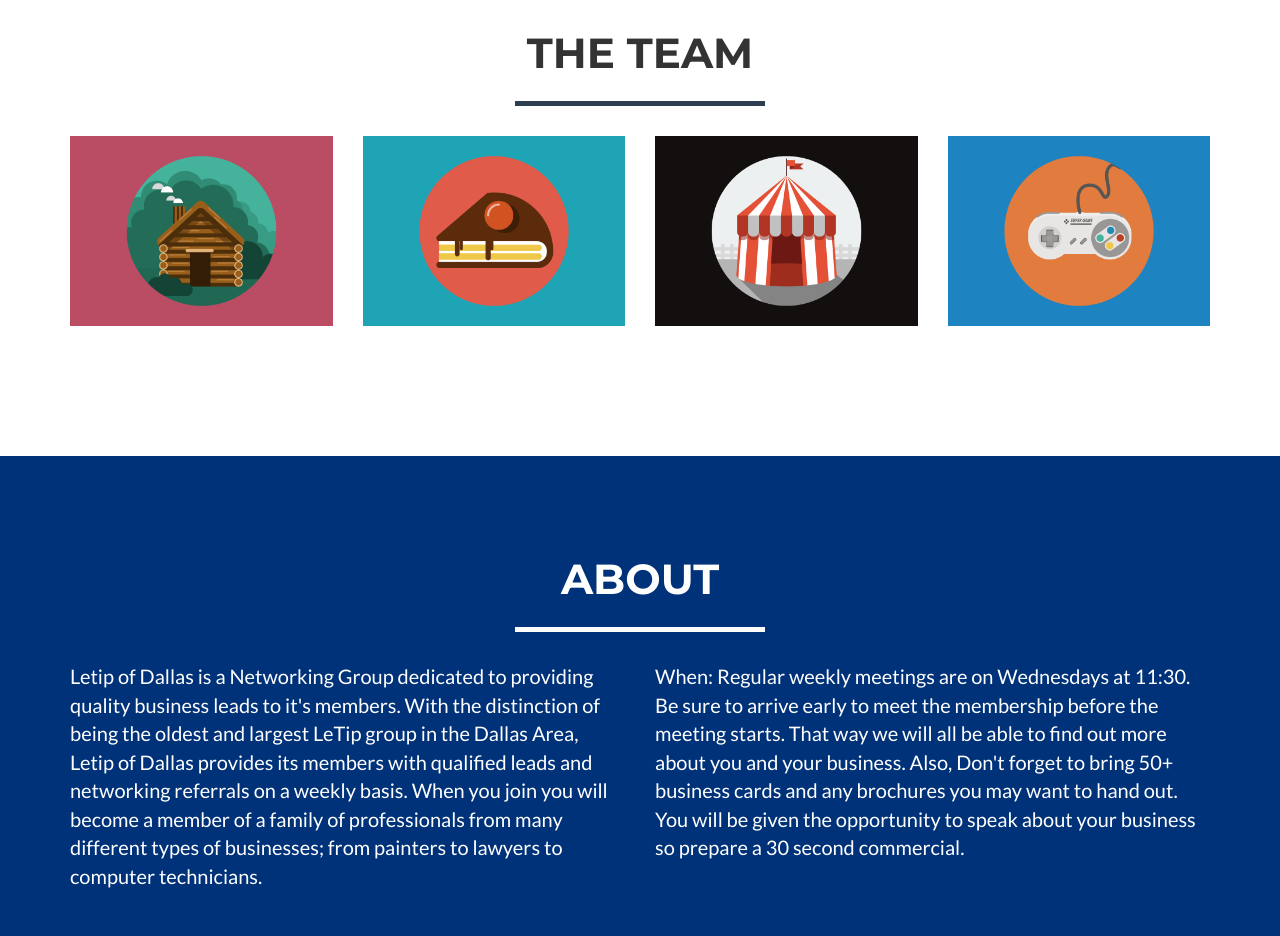
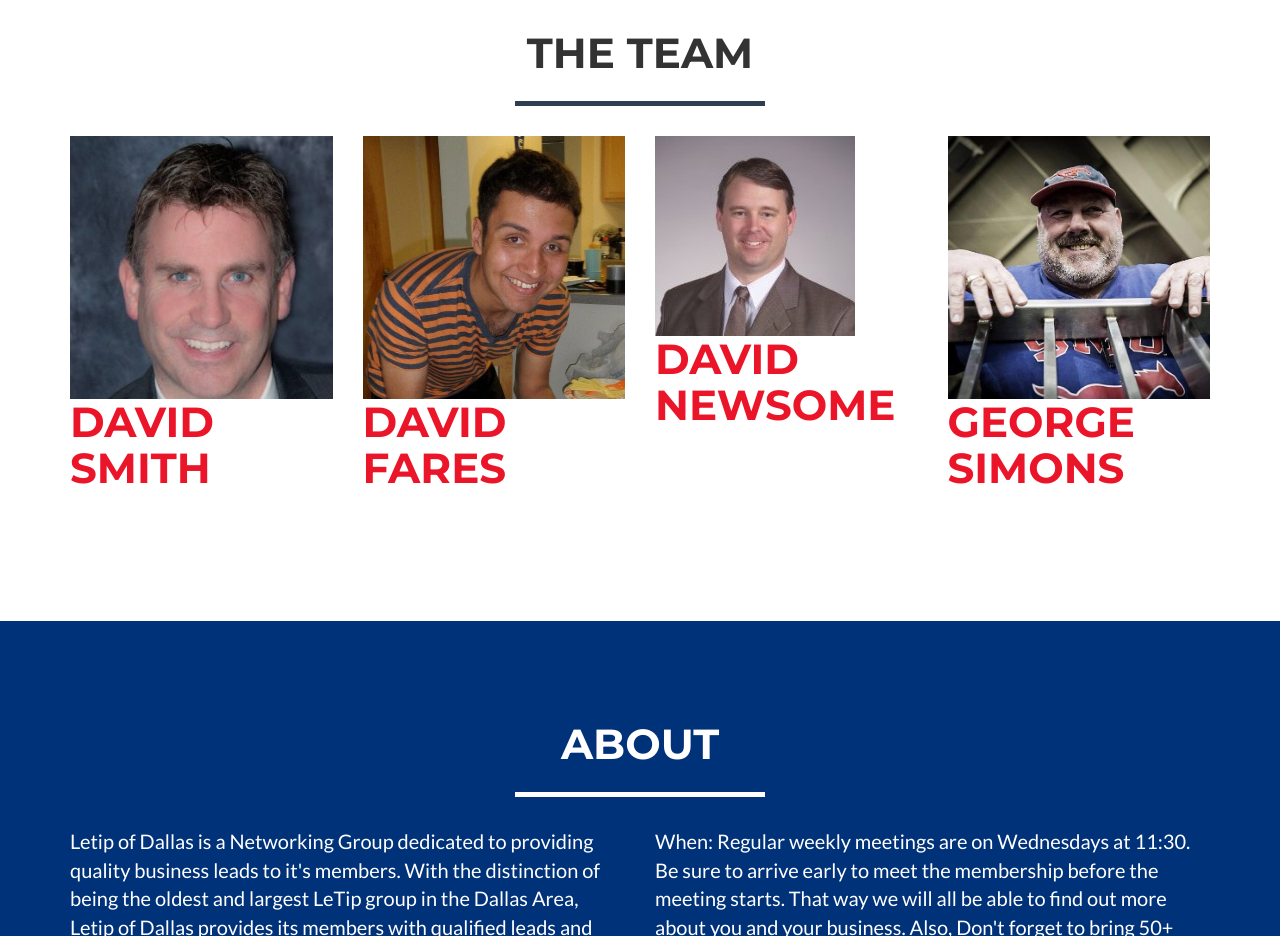
Before and after one commit to DSFaresConsultingTeam/JustLetip, a website: page index.html in a window 1280 px wide. Shown: the part 900-1836 px from the top of the page. Drawn offline with nearby package versions, Linux system fonts and the light colour scheme.

Commit message:
Member photos

```diff
--- a/index.html
+++ b/index.html
@@ -100,7 +100,8 @@
                                 <i class="fa fa-search-plus fa-3x"></i>
                             </div>
                         </div>
-                        <img src="img/portfolio/cabin.png" class="img-responsive" alt="">
+                        <img src="img/members/david-smith.jpg" class="img-responsive" alt="">
+                        <h2>David Smith</h2>
                     </a>
                 </div>
                 <div class="col-sm-3 portfolio-item">
@@ -110,7 +111,8 @@
                                 <i class="fa fa-search-plus fa-3x"></i>
                             </div>
                         </div>
-                        <img src="img/portfolio/cake.png" class="img-responsive" alt="">
+                        <img src="img/members/david-fares.jpeg" class="img-responsive" alt="">
+                        <h2>David Fares</h2>
                     </a>
                 </div>
                 <div class="col-sm-3 portfolio-item">
@@ -120,7 +122,8 @@
                                 <i class="fa fa-search-plus fa-3x"></i>
                             </div>
                         </div>
-                        <img src="img/portfolio/circus.png" class="img-responsive" alt="">
+                        <img src="img/members/david-newsome.jpg" class="img-responsive" alt="">
+                        <h2>David Newsome</h2>
                     </a>
                 </div>
                 <div class="col-sm-3 portfolio-item">
@@ -130,7 +133,8 @@
                                 <i class="fa fa-search-plus fa-3x"></i>
                             </div>
                         </div>
-                        <img src="img/portfolio/game.png" class="img-responsive" alt="">
+                        <img src="img/members/george-simons.jpg" class="img-responsive" alt="">
+                        <h2>George Simons</h2>
                     </a>
                 </div>
             </div>
```
Also changed, not shown: img/members/david-fares.jpeg (added), img/members/david-newsome.jpg (added), img/members/david-smith.jpg (added), img/members/george-simons.jpg (added).
